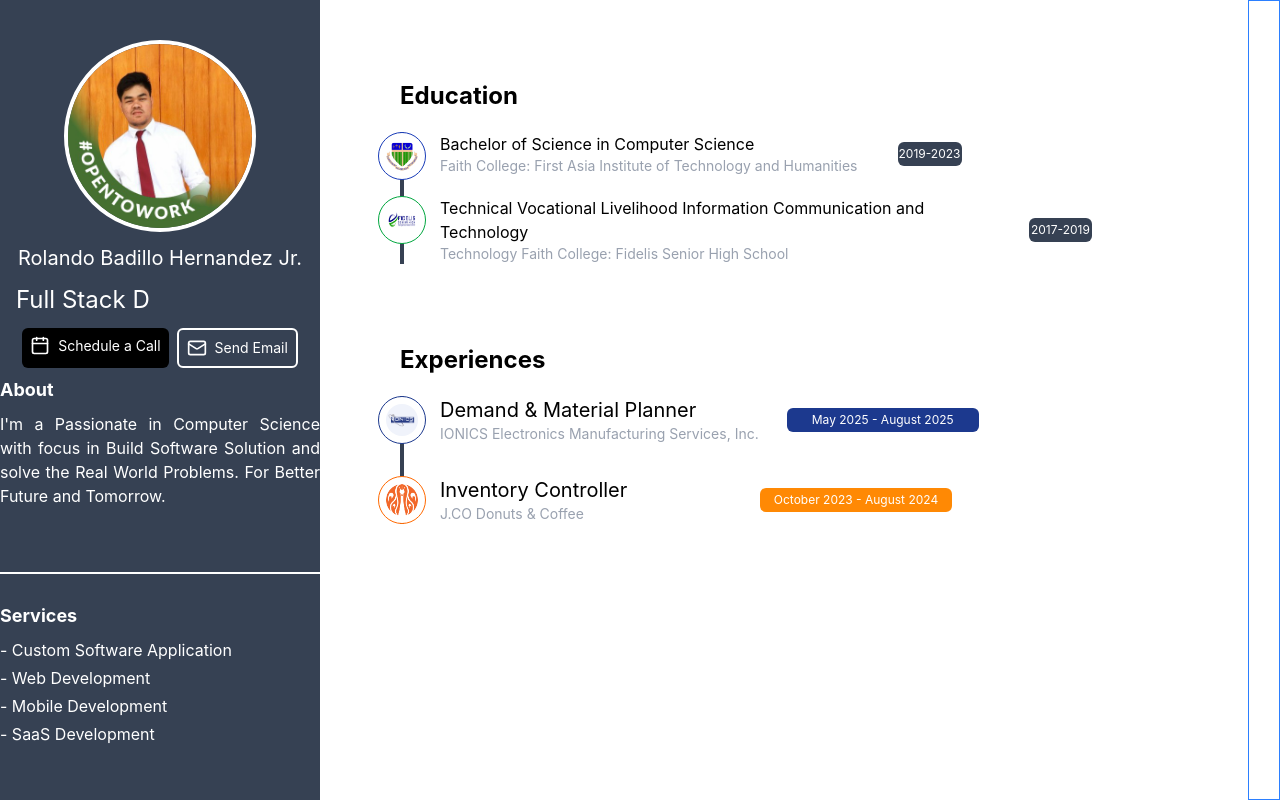
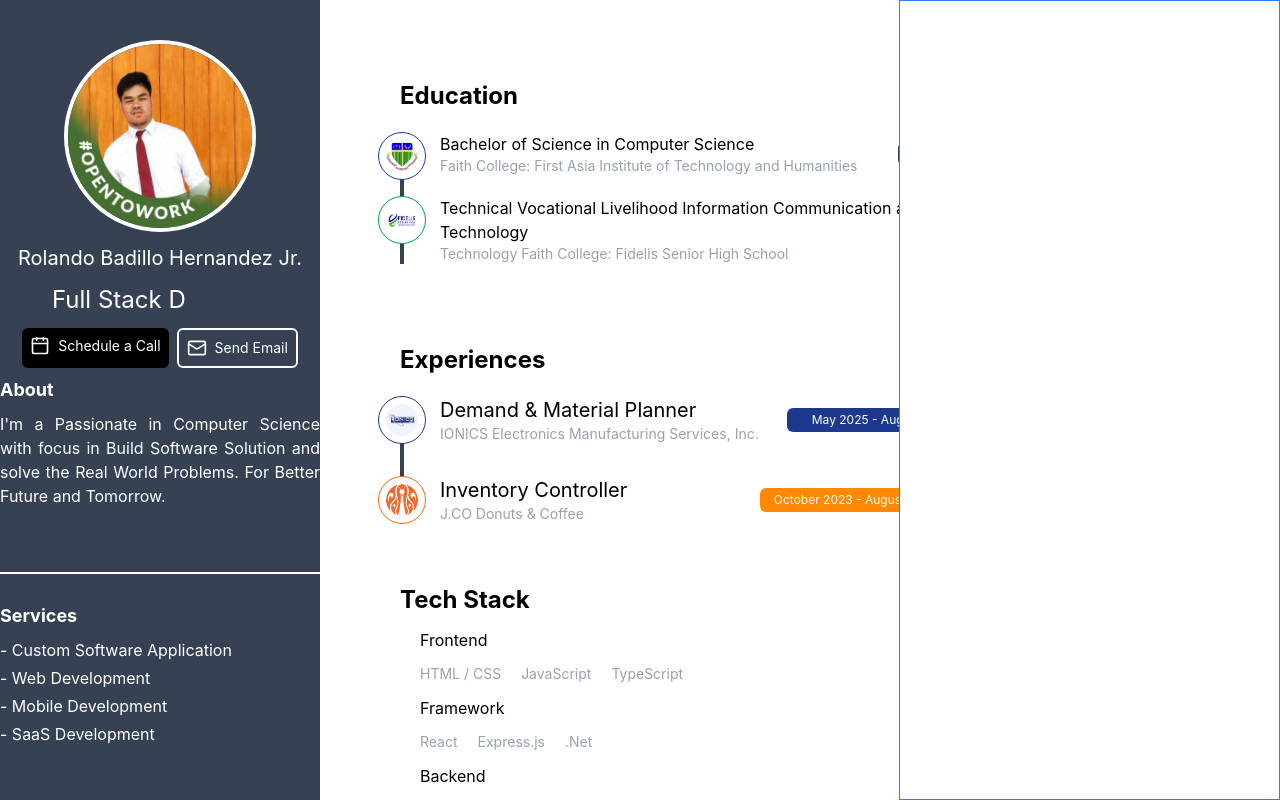
Before and after one commit to RolandoJr23/RBHJr-Portfolio, a React (Vite) app: page / in a window 1280 px wide. Built offline with nearby package versions, Linux system fonts and the light colour scheme.

Commit message:
Update adding Tech stack and Recent projects.

```diff
--- a/src/App.tsx
+++ b/src/App.tsx
@@ -8,7 +8,7 @@ import ionicslogo from './assets/ionicslogo.webp';
 import jcologo from './assets/jcologo.png';
 
 function App() {
-  const jobRoles = ["Software Engineer", "Full Stack Developer", "Data Scientist", "Data Analyst"];
+  const jobRoles = ["Software Engineer", "Full Stack Developer", "Data Science", "Data Analyst"];
   const [roleIndex, setRoleIndex] = useState(0);
   const [displayedText, setDisplayedText] = useState("");
   const [charIndex, setCharIndex] = useState(0);
@@ -61,7 +61,7 @@ function App() {
             {/* My Name */}
             <h2 className="text-xl">Rolando Badillo Hernandez Jr.</h2>
             {/* My Professions */}
-            <div className="text-2xl w-80 h-8 pl-4 flex items-center">
+            <div className="text-2xl w-80 h-8 pl-13 flex items-center">
               <h3>{displayedText}</h3>
             </div>
             {/* Buttons Schedule and Send Email */}
@@ -89,7 +89,7 @@ function App() {
           </div>
         </div>
         {/* Middle Container */}
-        <div className="w-5xl h-lvh">
+        <div className="w-5xl h-lvh overflow-y-auto overflow-x-hidden [scrollbar-width:none] [-ms-overflow-style:none] [&::-webkit-scrollbar]:hidden">
           {/* Education */}
           <div className="w-3xl h-fit m-20">
             {/* Timelime Education */}
@@ -130,7 +130,7 @@ function App() {
               </div>
             </div>
           </div>
-          <div className="w-fit h-60 m-20">
+          <div className="w-fit h-60 ml-20 ">
             {/* Timelime Experience */}
             <div className="w-full">
               <h2 className="text-2xl font-bold text-black">Experiences</h2>
@@ -164,6 +164,81 @@ function App() {
               </div>
             </div>
           </div>
+          {/* Tech Stack  */}
+          <div className='w-3xl h-fit ml-20 mb-10'>
+            <h1 className='text-2xl font-bold text-black'>Tech Stack</h1>
+            <div className='mt-3'>
+              <h1 className='text-md text-black pl-5'>Frontend</h1>
+              <div className='flex flex-row mt-3'>
+                <h2 className='text-sm text-gray-400 pl-5'>HTML / CSS</h2>
+                <h2 className='text-sm text-gray-400 pl-5'>JavaScript</h2>
+                <h2 className='text-sm text-gray-400 pl-5'>TypeScript</h2>
+              </div>
+            </div>
+            <div className='mt-3'>
+              <h1 className='text-md text-black pl-5'>Framework</h1>
+              <div className='flex flex-row mt-3'>
+                <h2 className='text-sm text-gray-400 pl-5'>React</h2>
+                <h2 className='text-sm text-gray-400 pl-5'>Express.js</h2>
+                <h2 className='text-sm text-gray-400 pl-5'>.Net</h2>
+              </div>
+            </div>
+            <div className='mt-3'>
+              <h1 className='text-md text-black pl-5'>Backend</h1>
+              <div className='flex flex-ro mt-3'>
+                <h2 className='text-sm text-gray-400 pl-5'>Node.js</h2>
+                <h2 className='text-sm text-gray-400 pl-5'>PHP</h2>
+                <h2 className='text-sm text-gray-400 pl-5'>Python</h2>
+                <h2 className='text-sm text-gray-400 pl-5'>C#</h2>
+                <h2 className='text-sm text-gray-400 pl-5'>REST API</h2>
+              </div>
+            </div>
+            <div className='mt-3'>
+              <h1 className='text-md text-black pl-5'>Database</h1>
+              <div className='flex flex-row mt-3'>
+                <h2 className='text-sm text-gray-400 pl-5'>MySQL</h2>
+                <h2 className='text-sm text-gray-400 pl-5'>MSSQL</h2>
+                <h2 className='text-sm text-gray-400 pl-5'>MongoDB</h2>
+                <h2 className='text-sm text-gray-400 pl-5'>PostgreSQL</h2>
+                <h2 className='text-sm text-gray-400 pl-5'>Supabase</h2>
+              </div>
+            </div>
+            <div className='mt-3'>
+              <h1 className='text-md text-black pl-5'>Development Tools</h1>
+              <div className='flex flex-row mt-3'>
+                <h2 className='text-sm text-gray-400 pl-5'>VS Code</h2>
+                <h2 className='text-sm text-gray-400 pl-5'>Visual Studio 2022</h2>
+                <h2 className='text-sm text-gray-400 pl-5'>Github</h2>
+                <h2 className='text-sm text-gray-400 pl-5'>npm/yarn</h2>
+                <h2 className='text-sm text-gray-400 pl-5'>Postman</h2>
+              </div>
+            </div>
+          </div>
+          {/* Recent Porjects */}
+          <div className='w-3xl h-fit ml-20'>
+            <h1 className='text-2xl font-bold text-black'>Recent Projects</h1>
+            <div className='mt-3'>
+              <h1 className='text-md text-black pl-5'>My Thesis Project</h1>
+              <h2 className='text-sm text-gray-400 pl-5'>Traffic Detect: Vehicle Detection and Counting System for Traffic Flow Monitoring Along Two
+                Main Roads in Tanauan City, Batangas Build in Python and Yolov8 Algorithm</h2>
+              <button className='text-sm text-blue-600 hover:underline font-semibold p-1 ml-5 cursor-pointer'>View Demo</button>
+            </div>
+            <div className='mt-3'>
+              <h1 className='text-md text-black pl-5'>Point of Sales</h1>
+              <h2 className='text-sm text-gray-400 pl-5'>Pointing Sales, Reduce error and Improvise sales products.</h2>
+              <button className='text-sm text-blue-600 hover:underline font-semibold p-1 ml-5 cursor-pointer'>View Demo</button>
+            </div>
+            <div className='mt-3'>
+              <h1 className='text-md text-black pl-5'>FINDSup</h1>
+              <h2 className='text-sm text-gray-400 pl-5'>is web-based application that connects local businesses with nearby suppliers and service providers.</h2>
+              <button className='p-1 ml-5'><a href="https://block-ai-study-4aj8.vercel.app/" target="_blank" rel="noopener noreferrer" className="text-sm text-blue-600 hover:underline font-semibold">View Project</a></button>
+            </div>
+            <div className='mt-3'>
+              <h1 className='text-md text-black pl-5'>BlockAIStudy</h1>
+              <h2 className='text-sm text-gray-400 pl-5'>is a web-based application productivity and learning platform with AI assistance, collaboration tools, focus management, and secure study support.</h2>
+              <button className='p-1 ml-5'><a href="https://block-ai-study-4aj8.vercel.app/" target="_blank" rel="noopener noreferrer" className="text-sm text-blue-600 hover:underline font-semibold">View Project</a></button>
+            </div>
+          </div>
         </div>
         {/* Right Side Container */}
         <div className='w-2xl border border-blue-500'>
```
